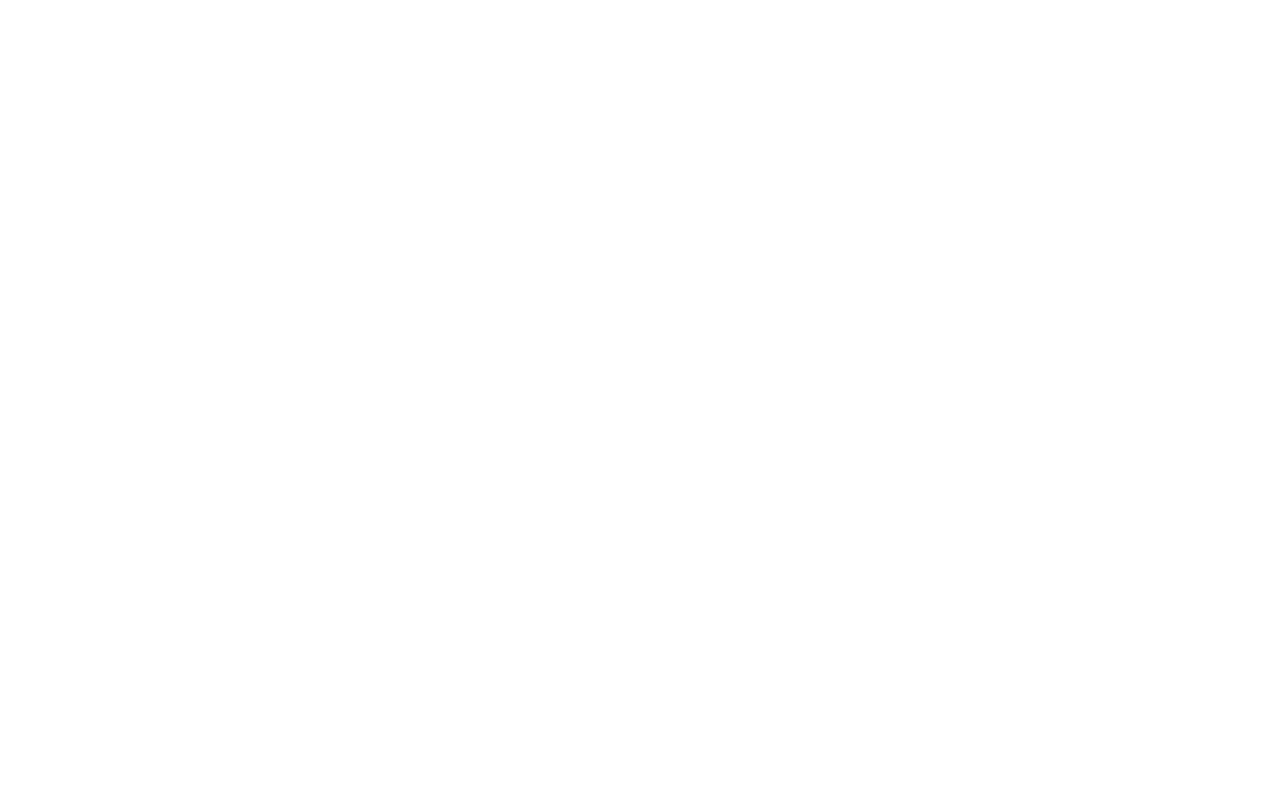
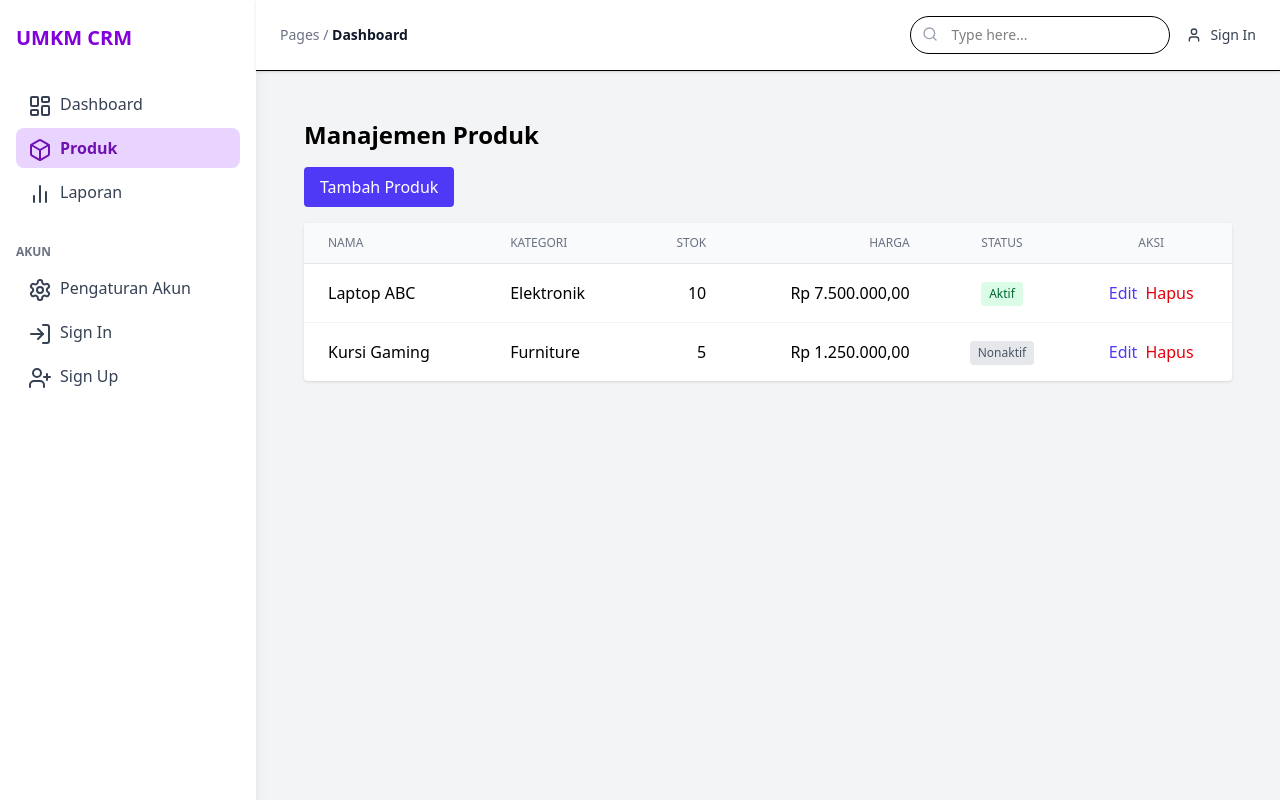
Before and after one commit to Keishavioreen/crm-Kelompok8-23SIA, a React (Vite) app: page /produk in a window 1280 px wide. Before the commit this address had no page. Built offline with nearby package versions, Linux system fonts and the light colour scheme.

Commit message:
Produk sudah oke by imss

```diff
--- a/src/App.jsx
+++ b/src/App.jsx
@@ -1,5 +1,6 @@
 import { Routes, Route } from 'react-router-dom'
 import MainLayout from './components/MainLayout'
+import Produk from './pages/Produk'
 import Dashboard from './pages/Dashboard'
 
 export default function App() {
@@ -8,6 +9,7 @@ export default function App() {
       <Routes>
         <Route element={<MainLayout />}>
           <Route path='/' element={<Dashboard />} />
+          <Route path='/produk' element={< Produk/>} />
         </Route>
       </Routes>
     </>
--- /dev/null
+++ b/src/pages/Produk.jsx
@@ -0,0 +1,207 @@
+import React, { useState } from "react";
+
+const initialProducts = [
+  {
+    id: 1,
+    name: "Laptop ABC",
+    category: "Elektronik",
+    stock: 10,
+    price: 7500000,
+    active: true,
+  },
+  {
+    id: 2,
+    name: "Kursi Gaming",
+    category: "Furniture",
+    stock: 5,
+    price: 1250000,
+    active: false,
+  },
+];
+
+function formatCurrency(num) {
+  return new Intl.NumberFormat("id-ID", {
+    style: "currency",
+    currency: "IDR",
+  }).format(num);
+}
+
+export default function ProductManagement() {
+  const [products, setProducts] = useState(initialProducts);
+  const [showForm, setShowForm] = useState(false);
+  const [formData, setFormData] = useState({
+    name: "",
+    category: "",
+    stock: "",
+    price: "",
+    active: true,
+  });
+
+  const handleChange = (e) => {
+    const { name, value, type, checked } = e.target;
+    setFormData((prev) => ({
+      ...prev,
+      [name]: type === "checkbox" ? checked : value,
+    }));
+  };
+
+  const handleAddProduct = () => {
+    if (!formData.name || !formData.category || !formData.stock || !formData.price) {
+      alert("Semua kolom harus diisi");
+      return;
+    }
+    const newProduct = {
+      ...formData,
+      id: products.length + 1,
+      stock: parseInt(formData.stock),
+      price: parseFloat(formData.price),
+    };
+    setProducts([...products, newProduct]);
+    setFormData({ name: "", category: "", stock: "", price: "", active: true });
+    setShowForm(false);
+  };
+
+  const handleDelete = (id) => {
+    if (window.confirm("Yakin ingin menghapus produk ini?")) {
+      setProducts(products.filter((p) => p.id !== id));
+    }
+  };
+
+  return (
+    <div className="p-6 max-w-5xl mx-auto">
+      <h1 className="text-2xl font-semibold mb-4">Manajemen Produk</h1>
+
+      <button
+        onClick={() => setShowForm((prev) => !prev)}
+        className="mb-4 px-4 py-2 bg-indigo-600 text-white rounded hover:bg-indigo-700 transition"
+      >
+        {showForm ? "Batal Tambah Produk" : "Tambah Produk"}
+      </button>
+
+      {showForm && (
+        <div className="mb-6 p-4 border border-gray-300 rounded bg-white shadow-sm">
+          <div className="mb-2">
+            <label className="block mb-1 font-medium">Nama Produk</label>
+            <input
+              type="text"
+              name="name"
+              value={formData.name}
+              onChange={handleChange}
+              className="w-full px-3 py-2 border rounded focus:ring-indigo-400 focus:outline-none"
+              placeholder="Masukkan nama produk"
+            />
+          </div>
+          <div className="mb-2">
+            <label className="block mb-1 font-medium">Kategori</label>
+            <input
+              type="text"
+              name="category"
+              value={formData.category}
+              onChange={handleChange}
+              className="w-full px-3 py-2 border rounded focus:ring-indigo-400 focus:outline-none"
+              placeholder="Contoh: Elektronik"
+            />
+          </div>
+          <div className="mb-2">
+            <label className="block mb-1 font-medium">Stok</label>
+            <input
+              type="number"
+              name="stock"
+              value={formData.stock}
+              onChange={handleChange}
+              className="w-full px-3 py-2 border rounded focus:ring-indigo-400 focus:outline-none"
+              min="0"
+            />
+          </div>
+          <div className="mb-2">
+            <label className="block mb-1 font-medium">Harga</label>
+            <input
+              type="number"
+              name="price"
+              value={formData.price}
+              onChange={handleChange}
+              className="w-full px-3 py-2 border rounded focus:ring-indigo-400 focus:outline-none"
+              min="0"
+            />
+          </div>
+          <div className="mb-4">
+            <label className="inline-flex items-center">
+              <input
+                type="checkbox"
+                name="active"
+                checked={formData.active}
+                onChange={handleChange}
+                className="mr-2"
+              />
+              Aktif
+            </label>
+          </div>
+
+          <button
+            onClick={handleAddProduct}
+            className="px-4 py-2 bg-green-600 text-white rounded hover:bg-green-700"
+          >
+            Simpan Produk
+          </button>
+        </div>
+      )}
+
+      <div className="overflow-x-auto bg-white shadow rounded">
+        <table className="min-w-full divide-y divide-gray-200">
+          <thead className="bg-gray-50">
+            <tr>
+              <th className="px-6 py-3 text-left text-xs font-medium text-gray-500 uppercase">Nama</th>
+              <th className="px-6 py-3 text-left text-xs font-medium text-gray-500 uppercase">Kategori</th>
+              <th className="px-6 py-3 text-right text-xs font-medium text-gray-500 uppercase">Stok</th>
+              <th className="px-6 py-3 text-right text-xs font-medium text-gray-500 uppercase">Harga</th>
+              <th className="px-6 py-3 text-center text-xs font-medium text-gray-500 uppercase">Status</th>
+              <th className="px-6 py-3 text-center text-xs font-medium text-gray-500 uppercase">Aksi</th>
+            </tr>
+          </thead>
+          <tbody className="divide-y divide-gray-100">
+            {products.map((product) => (
+              <tr key={product.id} className="hover:bg-gray-50">
+                <td className="px-6 py-4">{product.name}</td>
+                <td className="px-6 py-4">{product.category}</td>
+                <td className="px-6 py-4 text-right">{product.stock}</td>
+                <td className="px-6 py-4 text-right">{formatCurrency(product.price)}</td>
+                <td className="px-6 py-4 text-center">
+                  {product.active ? (
+                    <span className="inline-block px-2 py-1 text-xs text-green-800 bg-green-100 rounded">
+                      Aktif
+                    </span>
+                  ) : (
+                    <span className="inline-block px-2 py-1 text-xs text-gray-600 bg-gray-200 rounded">
+                      Nonaktif
+                    </span>
+                  )}
+                </td>
+                <td className="px-6 py-4 text-center space-x-2">
+                  <button
+                    className="text-indigo-600 hover:text-indigo-900"
+                    onClick={() => alert("Fitur Edit belum tersedia")}
+                  >
+                    Edit
+                  </button>
+                  <button
+                    className="text-red-600 hover:text-red-900"
+                    onClick={() => handleDelete(product.id)}
+                  >
+                    Hapus
+                  </button>
+                </td>
+              </tr>
+            ))}
+            {products.length === 0 && (
+              <tr>
+                <td colSpan="6" className="text-center py-4 text-gray-500">
+                  Tidak ada produk tersedia.
+                </td>
+              </tr>
+            )}
+          </tbody>
+        </table>
+      </div>
+    </div>
+  );
+}
```
